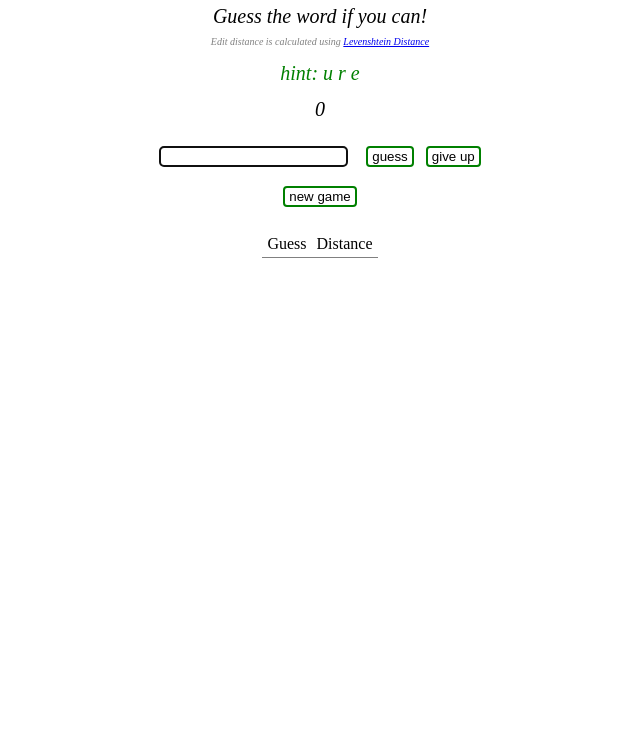
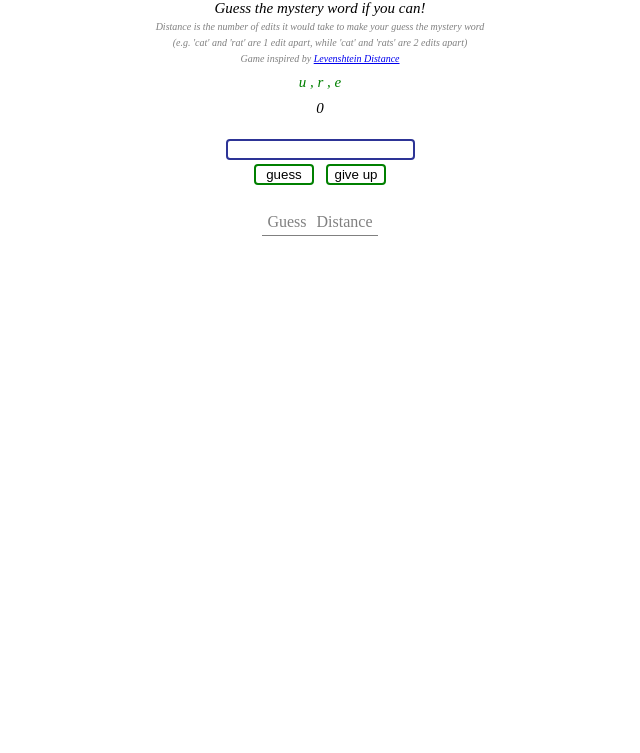
Before and after one commit to hdh3000/guesstheword, a website: page public/index.html in a window 1280 px wide. Shown: the part 47-800 px from the top of the page, without its empty margins (320-960 px from the left). Drawn offline with nearby package versions, Linux system fonts and the light colour scheme.

Commit message:
styles and refactor

```diff
--- a/package.json
+++ b/package.json
@@ -13,6 +13,7 @@
   "author": "hdh3000",
   "license": "MIT",
   "dependencies": {
-    "express": "^4.13.3"
+    "express": "^4.13.3",
+    "gulp": "^3.9.0"
   }
 }
--- a/public/index.html
+++ b/public/index.html
@@ -3,23 +3,24 @@
 <head>
   <meta charset="utf-8">
   <title>Levenshtein Guesser</title>
-
   <link rel="stylesheet" type="text/css" href="styles.css">
   <script src="https://code.jquery.com/jquery-2.1.4.min.js"></script>
-  <script src="./words.js"></script>
-  <script src="./utilities.js"></script>
-  <script src="./distanceCalculator.js"></script>
-  <script src="./app.js"></script>
+  <script src="./scripts/words.js"></script>
+  <script src="./scripts/utilities.js"></script>
+  <script src="./scripts/distanceCalculator.js"></script>
+  <script src="./scripts/app.js"></script>
+</head>
 
-</head>
 <body>
 <div class="container">
 <h1>Welcome to the Levenshtein Distance Game</h1>
 
 <div class = 'game-description'>
-  <span>Guess the word if you can!</span>
-  <span class= 'detail'>Edit distance is calculated using
-    <a target="_blank" href="https://en.wikipedia.org/wiki/Levenshtein_distance">
+  <span>Guess the mystery word if you can!</span>
+  <span class= 'detail'>Distance is the number of edits it would take to make your guess the mystery word </span>
+  <span class= 'detail example'> (e.g. 'cat' and 'rat' are 1 edit apart, while 'cat' and 'rats' are 2 edits apart) </span>
+  <span class= 'detail'> Game inspired by
+    <a target="_blank" href="https://en.wikipedia.org/wiki/Levenshtein_distance#Example">
       Levenshtein Distance
     </a>
   </span>
@@ -35,7 +36,7 @@
   </div>
   <div id="game-loss" style="display:none"></div>
   <div id="game-win" style="display:none"></div>
-  <button id="new-game">new game</button>
+  <button id="new-game" style="display:none">new game</button>
 </div>
 
 <table id="guesses-table">
@@ -48,7 +49,6 @@
   <tbody>
   </tbody>
 </table>
-
 </div>
 <script>
   $(function(){
--- a/public/app.js
+++ b/public/scripts/app.js
@@ -35,7 +35,7 @@ var gameStart = function () {
 var app = function(){
     getGuess = gameStart();
     $('#game > input').focus();
-    $('.hints').append("hint: " + hints.join(' '));
+    $('.hints').append(hints);
 
     //guess
     $( "#guess" ).on('click', function(e) {
--- a/public/utilities.js
+++ b/public/scripts/utilities.js
@@ -23,6 +23,7 @@ var handleGiveUp = function() {
   $('#game-loss').html("<span class='game-over'>You quit! The winning word was: <span class='answear'>" + target.target + "</span> </span>");
   $('#game').hide();
   $('#game-loss').show();
+  $('#new-game').show();
 };
 
 var giveWin = function(){
@@ -31,7 +32,7 @@ var giveWin = function(){
   $('#game').hide();
   $('#game-win').show();
   $('#game > input').val('').focus();
-  return;
+  $('#new-game').show();
 };
 
 var getHints = function(word){
@@ -39,13 +40,14 @@ var getHints = function(word){
   var hint;
   var i = 0;
 
-  while(i < 3){
-    hint = word[Math.floor(Math.random()*word.length)];
+  //if we ever have short words, this has to know to stop
+  while(i < 3 && word.length-hints.length > 0){
+    hint = word[Math.floor(Math.random()*word.length)].toLowerCase();
     if(hints.indexOf(hint) === -1) {
       hints.push(hint);
       i++;
     }
   }
 
-  return hints;
+  return hints.join(' , ');
 };
--- a/public/styles.css
+++ b/public/styles.css
@@ -58,7 +58,7 @@ h1, .game-description, .game-play {
   margin-top: 20px
 }
 h1 {
-  font-size:30px;
+  font-size:25px;
   margin-bottom: 5px;
   margin-top: 10px;
 
@@ -66,11 +66,12 @@ h1 {
 
 .game-description {
   margin-top: 10px;
+  margin-bottom: 5px
 }
 .game-description span {
   display: block;
   padding: 3px;
-  font-size: 20px;
+  font-size: 15px;
   font-style: italic;
 }
 .game-description .detail {
@@ -79,8 +80,6 @@ h1 {
   font-size: 10px;
   color:grey;
   font-style: italic;
-  margin-top: 5px;
-  margin-bottom: 10px
 }
 
 table {
@@ -95,6 +94,7 @@ table .turn {
   font-size: 12px;
   padding: 1px;
   margin: 0;
+  font-style: normal;
 }
 
 th, tr, td {
@@ -104,24 +104,42 @@ th, tr, td {
   padding-bottom: 5px;
 }
 
+th {
+  color: grey;
+}
+
 button {
   padding-left:4px;
   padding-right:4px;
   margin:4px;
-  /*color: #28aadc;*/
+  width: 60px;
   background-color: #fff;
   border: 2px solid green;
   border-radius: 4px;
+  cursor: pointer;
+  cursor: hand;
 }
 
+button:hover {
+  background-color: green;
+  color: white;
+}
+
+
 input {
+  margin: auto;
+  display: block;
   padding-left:4px;
   padding-right:4px;
-  margin:4px;
-  margin-right:10px;
   /*color: #28aadc;*/
   background-color: #fff;
   border: 2px solid grey;
+  border-radius: 4px;
+}
+
+input:focus{
+  outline: none;
+  border: 2px solid #2D3496;
   border-radius: 4px;
 }
 
@@ -131,18 +149,22 @@ input {
 
 #game-win .answear {
   color:green;
+  display: block;
 }
 
 #game-loss .answear {
   color:red;
+  display:block;
 }
-
 
 .hints {
   color: green;
-  margin-bottom: 10px;
+  margin-bottom: 5px;
+  margin-top: 5px;
+  font-style: normal;
 }
 
 #new-game {
-  margin-top: 15px
+  margin-top: 15px:;
+  width: 80px;
 }
```
Also changed, not shown: public/scripts/distanceCalculator.js (renamed from public/distanceCalculator.js), public/scripts/words.js (renamed from public/words.js), 1 other file.
